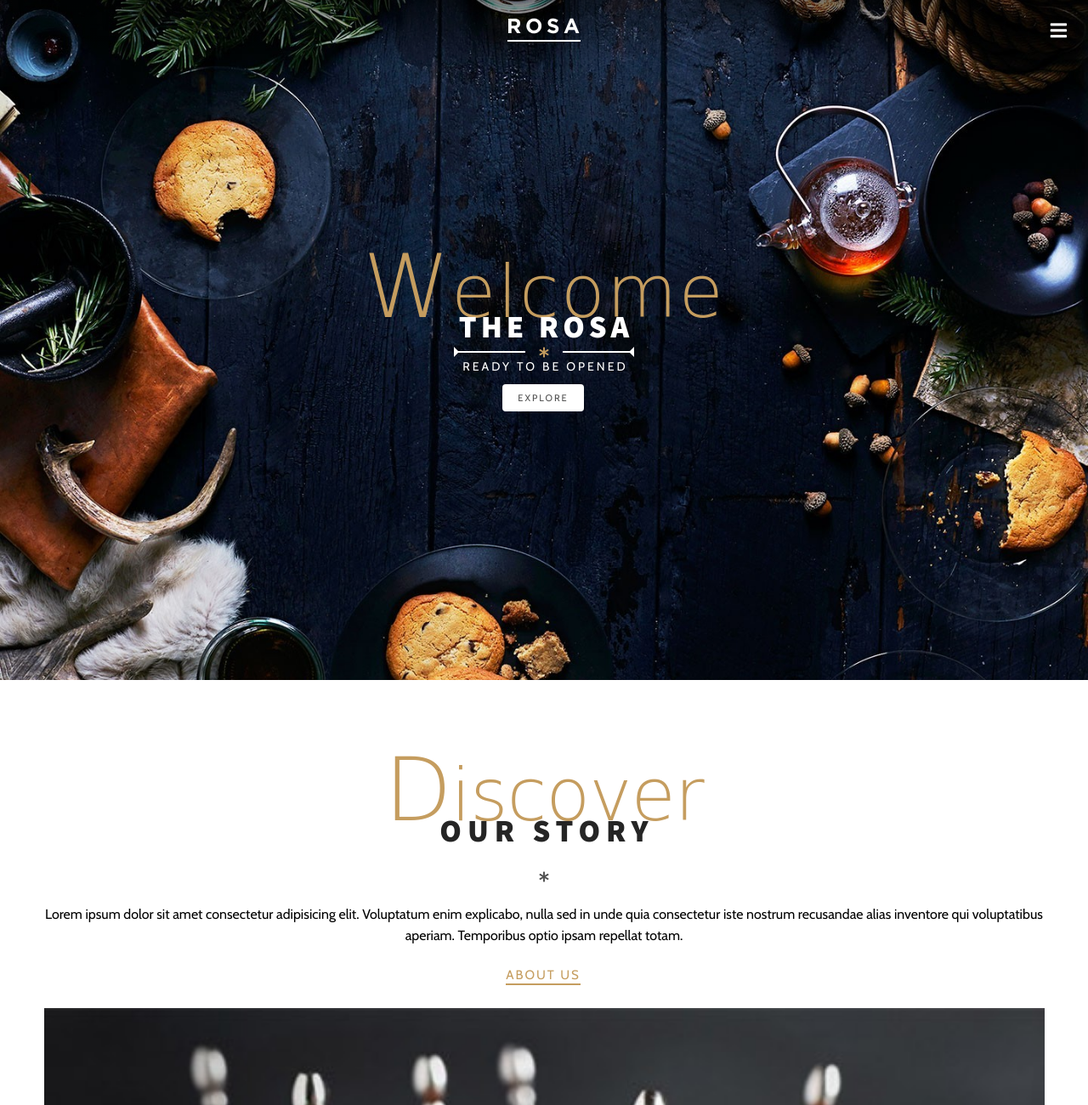
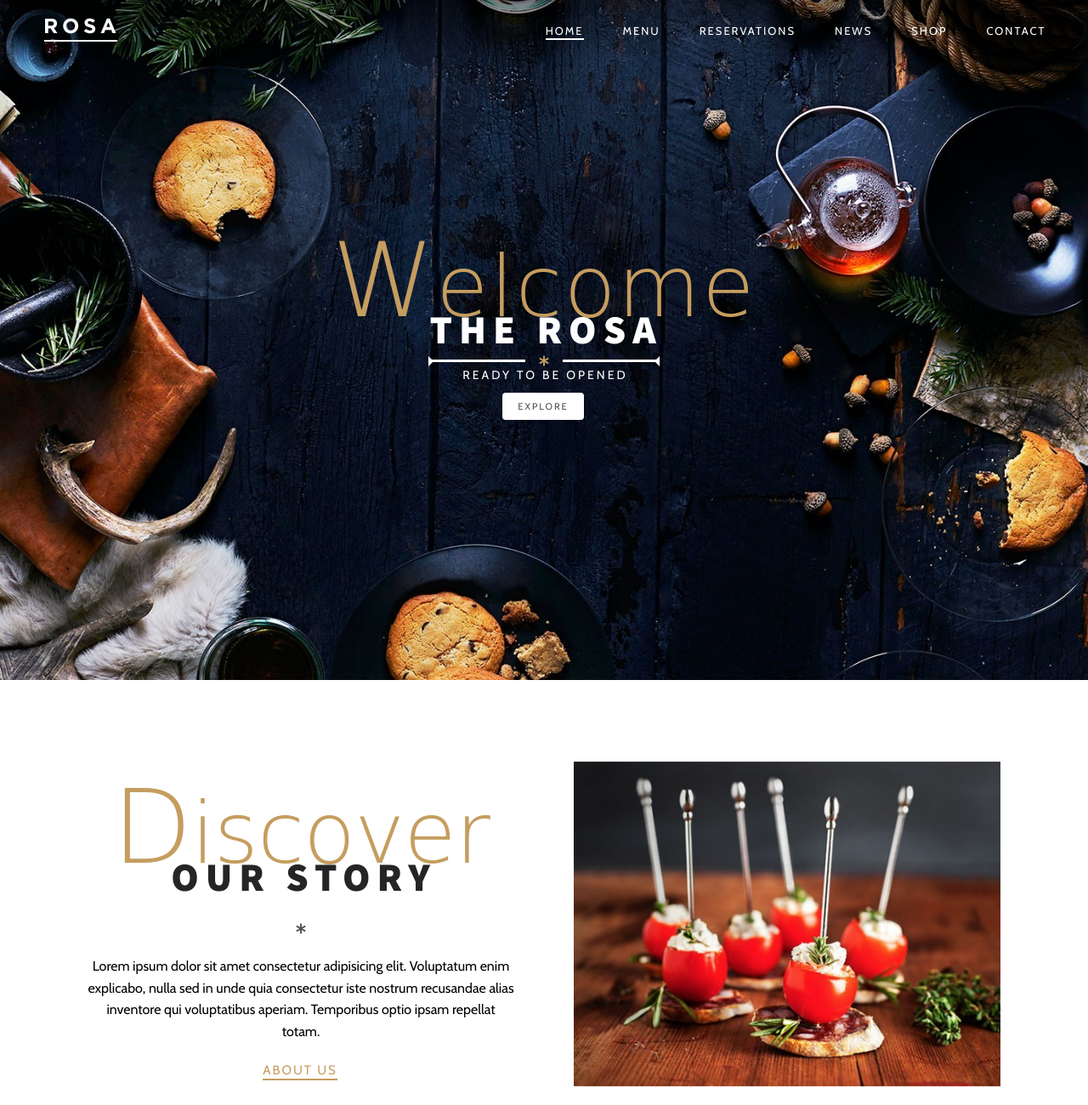
Before and after one commit to andres-cox/SPA-designs, a plain HTML site: page restaurant/index.html in a window 1280 px wide. Shown: the top 1300 px of the page at 85% size. Drawn offline with nearby package versions, Linux system fonts and the light colour scheme; a web font is replaced by a local one.

Commit message:
restaurant responsive and animations added

```diff
--- a/restaurant/index.html
+++ b/restaurant/index.html
@@ -24,7 +24,7 @@
                 </div>
                 <a href="index.html" class="logo"><img src="images/logo-rosa.png" alt=""></a>
                 <ul class="nav-list">
-                    <li class="nav-item"><a href="index.html" class="nav-link">Home</a></li>
+                    <li class="nav-item"><a href="index.html" class="nav-link active">Home</a></li>
                     <li class="nav-item"><a href="#" class="nav-link">Menu</a></li>
                     <li class="nav-item"><a href="#" class="nav-link">Reservations</a></li>
                     <li class="nav-item"><a href="#" class="nav-link">News</a></li>
@@ -60,9 +60,11 @@
             <div class="restaurant-info">
                 <div class="restaurant-description padding-right animate-left">
                     <div class="global-headline">
+                        <div class="animate-top">
                             <h2 class="sub-headline">
                                 <span class="first-letter">D</span>iscover
                             </h2>
+                        </div>
                         <h1 class="headline headline-dark">Our Story</h1>
                         <div class="asterisk"><i class="fas fa-asterisk"></i></div>
                     </div>
@@ -73,7 +75,7 @@
                     </p>
                     <a href="#" class="btn btn-body">About us</a>
                 </div>
-                <div class="restaurant-info-img animate-rigth">
+                <div class="restaurant-info-img animate-right">
                     <img src="images/our-story-1.jpg" alt="">
                 </div>
             </div>
@@ -83,9 +85,11 @@
     <section class="tasteful-recipes between">
         <div class="container">
             <div class="global-headline">
+                <div class="animate-top">
                     <h2 class="sub-headline">
                         <span class="first-letter">T</span>asteful
                     </h2>
+                </div>
                 <div class="animate-bottom">
                     <h1 class="headline">Recipes</h1>
                 </div>
@@ -102,7 +106,7 @@
                     <img src="images/menu-group-3.jpg" alt="">
                     <img src="images/menu-group-4.jpg" alt="">
                 </div>
-                <div class="restaurant-description animate-rigth">
+                <div class="restaurant-description animate-right">
                     <div class="global-headline">
                         <h2 class="sub-headline">
                             <span class="first-letter">D</span>iscover
@@ -124,9 +128,11 @@
     <section class="perfect-blend between">
         <div class="container">
             <div class="global-headline">
+                <div class="animate-top">
                     <h2 class="sub-headline">
                         <span class="first-letter">T</span>he perfect
                     </h2>
+                </div>
                 <div class="animate-bottom">
                     <h1 class="headline">Blend</h1>
                 </div>
@@ -167,15 +173,16 @@
             </div>
         </div>
         <div class="footer-content">
-            <div class="footer-content-about animate-up">
+            <div class="footer-content-about animate-top">
                 <h4>About Rosa</h4>
                 <div class="asterisk"><i class="fas fa-asterisk"></i></div>
                 <p>Lorem ipsum dolor sit amet consectetur adipisicing elit. Sit aut, ex tempore atque ratione enim
                     expedita, magni id voluptatibus in vel quia voluptas adipisci et aperiam, necessitatibus delectus.
                     Molestiae, repudiandae.</p>
             </div>
-            <div class="footer-content-divider">
+            <div class="footer-content-divider animate-bottom">
                 <div class="social-media">
+                    <h4>Follow Along</h4>
                     <ul class="social-icons">
                         <li><a href="#"><i class="fab fa-twitter"></i></a></li>
                         <li><a href="#"><i class="fab fa-facebook-square"></i></a></li>
--- a/restaurant/main.js
+++ b/restaurant/main.js
@@ -7,3 +7,34 @@ const body = selectElement('body');
 menuToggler.addEventListener('click', () => {
     body.classList.toggle('open');
 });
+
+//Scroll Reveal
+window.sr = ScrollReveal();
+
+sr.reveal('.animate-left', {
+    origin: 'left',
+    duration: 1000,
+    distance: '25rem',
+    delay: 300
+})
+
+sr.reveal('.animate-right', {
+    origin: 'right',
+    duration: 1000,
+    distance: '25rem',
+    delay: 600
+})
+
+sr.reveal('.animate-top', {
+    origin: 'top',
+    duration: 1000,
+    distance: '25rem',
+    delay: 600
+})
+
+sr.reveal('.animate-bottom', {
+    origin: 'bottom',
+    duration: 1000,
+    distance: '25rem',
+    delay: 600
+})
--- a/restaurant/styles.css
+++ b/restaurant/styles.css
@@ -24,8 +24,13 @@ html {
     scroll-behavior: smooth;
 }
 
+body {
+    overflow-x: hidden;
+}
+
 section {
     padding: 3.9rem 0;
+    overflow: hidden;
 }
 
 img {
@@ -164,6 +169,9 @@ nav {
     font-weight: 100;
     line-height: .4;
     letter-spacing: 2px;
+    opacity: 0;
+    animation: fadeUp 500ms forwards;
+    animation-delay: 500ms;
 }
 
 .first-letter {
@@ -179,6 +187,7 @@ nav {
     font-weight: 900;
     letter-spacing: .5rem;
     margin-right: -.5rem;
+    animation: scale 500ms forwards;
 }
 
 .separator {
@@ -193,6 +202,10 @@ nav {
     height: .25rem;
     background-color: #fff;
     position: relative;
+    opacity: 0;
+    animation: grow 2000ms forwards;
+    animation-delay: 900ms;
+
 }
 
 .line-right::before,
@@ -202,6 +215,9 @@ nav {
     top: 50%;
     transform: translateY(-50%);
     border: .6rem solid transparent;
+    opacity: 0;
+    animation: grow 500ms forwards;
+    animation-delay: 1200ms;
 }
 
 .line-right::before {
@@ -218,6 +234,13 @@ nav {
     font-size: 1.2rem;
     color: var(--secondary-font-color);
     margin: 0 1.6rem;
+    opacity: 0;
+    animation: spin 500ms forwards 700ms;
+}
+
+.single-animation {
+    opacity: 0;
+    animation: fadeDown 500ms forwards 1500ms;
 }
 
 .headline-description h5{
@@ -375,11 +398,12 @@ footer {
     color: #fff;
     font-size: 2rem;
     padding: 2rem;
+    animation: up 2000ms infinite;
 }
 
-/* .footer-content {
+.footer-content {
      overflow: hidden;
-} */
+}
 
 .footer-content h4 {
     font-size: 1.9rem;
@@ -394,6 +418,7 @@ footer {
 }
 
 .footer-content-about {
+    padding: 0 1.7rem;
     margin-bottom: 5.4rem;
 }
 
@@ -449,3 +474,186 @@ footer {
 }
 
 /* Media queries */
+@media screen and (min-width: 900px) {
+    section {
+        padding: 7.9rem;
+    }
+
+    .menu-toggle {
+        display: none;
+    }
+
+    .nav {
+        justify-content: space-between;
+    }
+
+    .nav-list {
+        position: initial;
+        width: initial;
+        height: initial;
+        background-color: transparent;
+        padding: 0;
+        justify-content: initial;
+        flex-direction: row;
+        transform: initial;
+        transition: initial;
+    }
+
+    .nav-item{
+        margin: 0 2.4rem;
+        border: none;
+    }
+
+    .nav-item:last-child{
+        margin-right: 0;
+    }
+
+    .nav-link {
+        font-size: 1.3rem;
+    }
+
+    .active {
+        position: relative;
+    }
+
+    .active::before {
+        content: '';
+        position: absolute;
+        width: 100%;
+        height: 2px;
+        background-color: #fff;
+        left: 0;
+        bottom: -3px;
+    }
+
+    .sub-headline {
+        font-size: 10rem;
+    }
+
+    .first-letter {
+        font-size: 12.2rem;
+    }
+
+    .headline {
+        font-size: 4.7rem;
+        letter-spacing: .8rem;
+    }
+
+    .line {
+        max-width: 11.4rem;
+    }
+
+    .restaurant-info {
+        display: flex;
+        align-items: center;
+    }
+
+    .restaurant-info > div {
+        flex: 1;
+    }
+
+    .padding-right {
+        padding-right: 7rem;
+    }
+
+    .footer-content {
+        max-width: 77.5rem;
+        margin: auto;
+    }
+
+    .footer-content-about {
+        max-width: 51.3rem;
+        margin: 0 auto 5.4rem;
+    }
+
+    .footer-content-divider {
+        display: flex;
+        justify-content: space-between;
+    }
+
+    .social-media,
+    .newsletter-form {
+        width: 100%;
+        max-width: 27.3rem;
+        margin: 0 1rem;
+    }
+
+    .social-icons i{
+        opacity: 1;
+    }
+
+    .btn-newsletter {
+        margin-left: 7.7rem;
+    }
+}
+
+/* Animations */
+@keyframes fadeUp {
+    0% {
+        transform: translateY(4rem);
+    }
+
+    100% {
+        opacity: 1;
+        transform: translateY(0);
+    }
+}
+
+@keyframes fadeDown {
+    0% {
+        transform: translateY(-1rem);
+    }
+
+    100% {
+        opacity: 1;
+        transform: translateY(0);
+    }
+}
+
+@keyframes scale {
+    0% {
+        transform: scale(2);
+    }
+
+    100% {
+        opacity: 1;
+        transform: scale(1);
+    }
+}
+
+@keyframes grow {
+    0% {
+        width: 0;
+    }
+
+    100% {
+        opacity: 1;
+        width: 100%;
+    }
+}
+
+@keyframes spin {
+    0% {
+        transform: rotate(0);
+    }
+
+    100% {
+        opacity: 1;
+        transform: rotate(-360deg);
+    }
+}
+
+@keyframes up {
+    0% {
+        opacity: 0;
+    }
+
+    50% {
+        opacity: 1;
+    }
+
+    100% {
+        opacity: 0;
+        transform: translateY(-1rem);
+    }
+}
```
Lines whose indentation alone changed are shown as unchanged.
